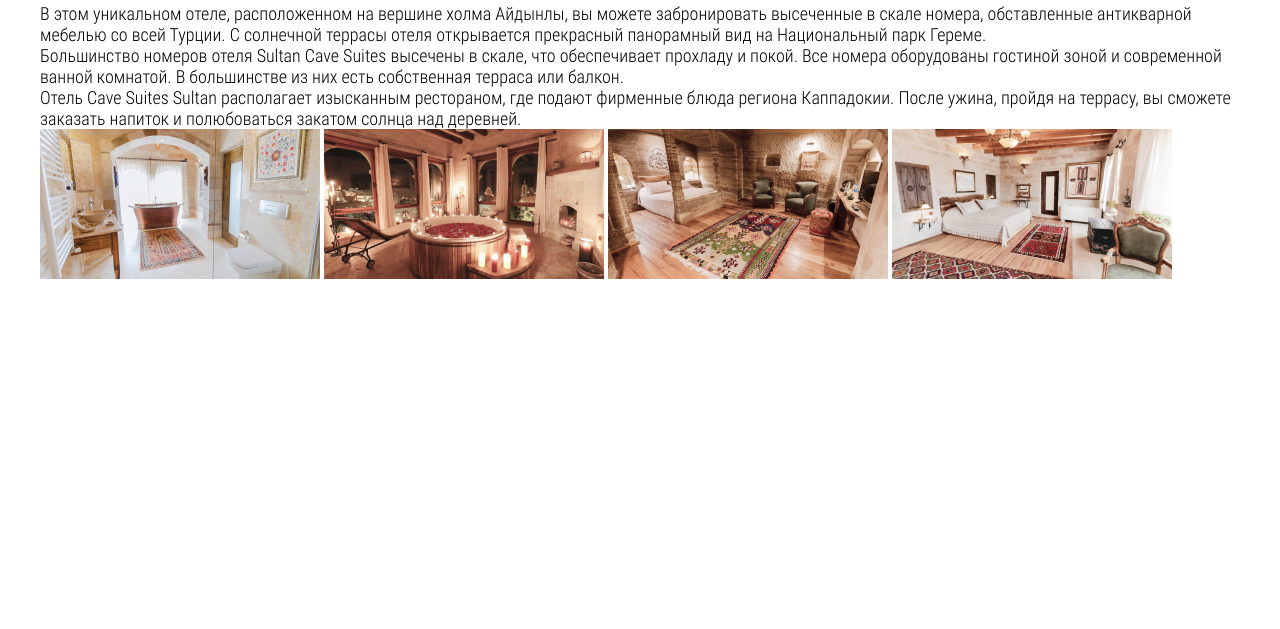
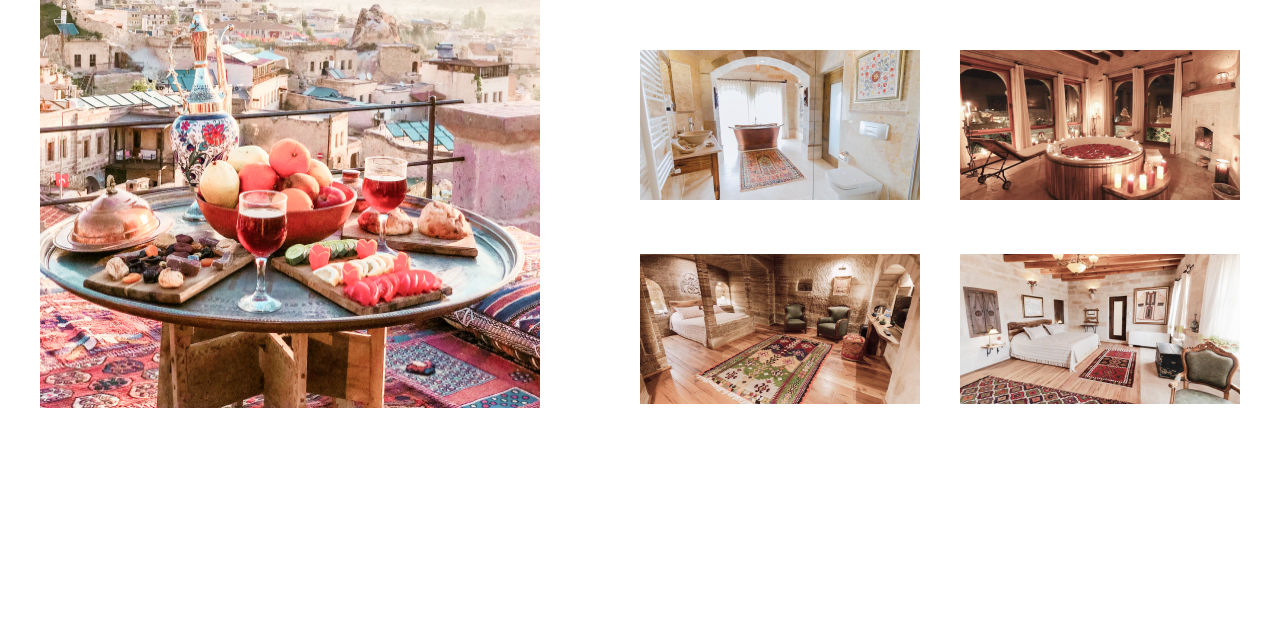
Before and after one commit to Yuriy0014/Cappadocia, a PHP site: page / in a window 1280 px wide. Shown: the part 3948-4577 px from the top of the page. Before the commit the page ends 4227 px from the top, so only its background shows below. Run offline with PHP 8.4, Linux system fonts and the light colour scheme.

Commit message:
Hotel CSS done + some fixes

```diff
--- a/css/style.css
+++ b/css/style.css
@@ -259,3 +259,30 @@ body{
     border: 1px solid #E2AB3F;
     padding: 11px 53px;
 }
+
+.hotel__title span{
+    margin-left: 121px;
+}
+
+.hotel__inner{
+    display: flex;
+}
+
+.hotel__images{
+    margin-right: 100px;
+}
+
+.hotel__text{
+    margin-bottom: 20px;
+}
+
+.hotel__gallery{
+    margin-top: 30px;
+    display: flex;
+    flex-wrap: wrap;
+    justify-content: space-between;
+}
+
+.hotel__gallery a{
+    margin-top: 50px;
+}
--- a/index.html
+++ b/index.html
@@ -139,17 +139,21 @@
         <span>Sultan Cave Suites</span>
       </h3>
       <div class="hotel__inner">
-        <img class="hotel__images" src="images/hotel.jpg" alt="" >
-      </div>
+        <img class="hotel__images" src="images/hotel.jpg" alt="">
         <div class="hotel__content">
           <p class="hotel__text">
-          В этом уникальном отеле, расположенном на вершине холма Айдынлы, вы можете забронировать высеченные в скале номера, обставленные антикварной мебелью со всей Турции. С солнечной террасы отеля открывается прекрасный панорамный вид на Национальный парк Гереме.
+            В этом уникальном отеле, расположенном на вершине холма Айдынлы, вы можете забронировать высеченные в скале
+            номера, обставленные антикварной мебелью со всей Турции. С солнечной террасы отеля открывается прекрасный
+            панорамный вид на Национальный парк Гереме.
           </p>
           <p class="hotel__text">
-          Большинство номеров отеля Sultan Cave Suites высечены в скале, что обеспечивает прохладу и покой. Все номера оборудованы гостиной зоной и современной ванной комнатой. В большинстве из них есть собственная терраса или балкон.
+            Большинство номеров отеля Sultan Cave Suites высечены в скале, что обеспечивает прохладу и покой. Все номера
+            оборудованы гостиной зоной и современной ванной комнатой. В большинстве из них есть собственная терраса или
+            балкон.
           </p>
           <p class="hotel__text">
-          Отель Cave Suites Sultan располагает изысканным рестораном, где подают фирменные блюда региона Каппадокии. После ужина, пройдя на террасу, вы сможете заказать напиток и полюбоваться закатом солнца над деревней.
+            Отель Cave Suites Sultan располагает изысканным рестораном, где подают фирменные блюда региона Каппадокии.
+            После ужина, пройдя на террасу, вы сможете заказать напиток и полюбоваться закатом солнца над деревней.
           </p>
           <div class="hotel__gallery">
             <a href="images/hotel-gallery-1.jpg" data-fancybox="images" data-width="2048" data-height="1365">
@@ -167,6 +171,7 @@
           </div>
         </div>
       </div>
+    </div>
   </section>
 
   <img src="//avatars.yandex.net/get-music-user-playlist/69910/qhvbegxwbu74EX/200x200" srcset="//avatars.yandex.net/get-music-user-playlist/69910/qhvbegxwbu74EX/400x400 2x" class="playlist-cover__img" alt="">
```
Also changed, not shown: images/hotel.jpg (added), images/hotel.png (deleted). Lines whose indentation alone changed are shown as unchanged.
